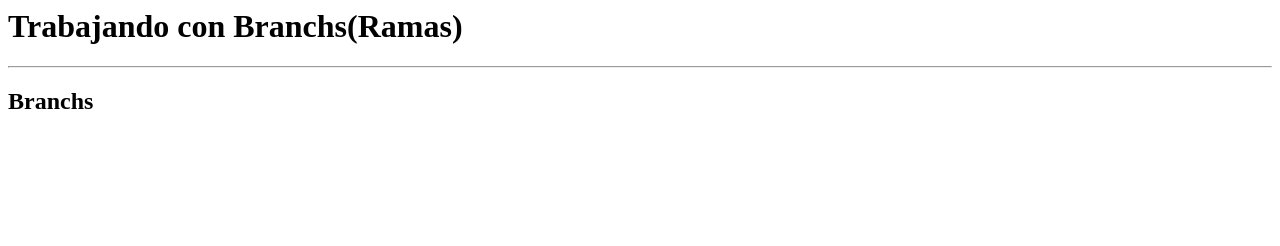
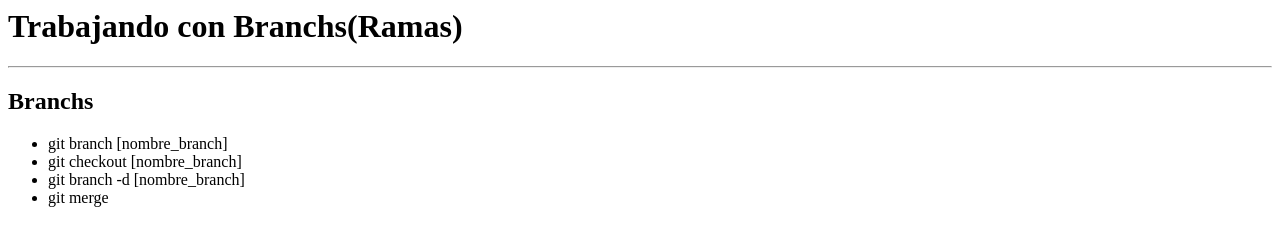
Before and after one commit to Milagritoc/Clase-2, a plain HTML site: page index.html in a window 1280 px wide. Drawn offline with Linux system fonts and the light colour scheme.

Commit message:
Se agrego los Cambios

```diff
--- a/index.html
+++ b/index.html
@@ -6,5 +6,11 @@
     <h1>Trabajando con Branchs(Ramas)</h1>
     <hr/>
     <h2>Branchs</h2>
+    <ul>
+      <li>git branch [nombre_branch] </li>
+      <li>git checkout [nombre_branch] </li>
+      <li>git branch -d [nombre_branch]</li>
+      <li>git merge</li>
+    </ul>
   </body>
 </html>
```
